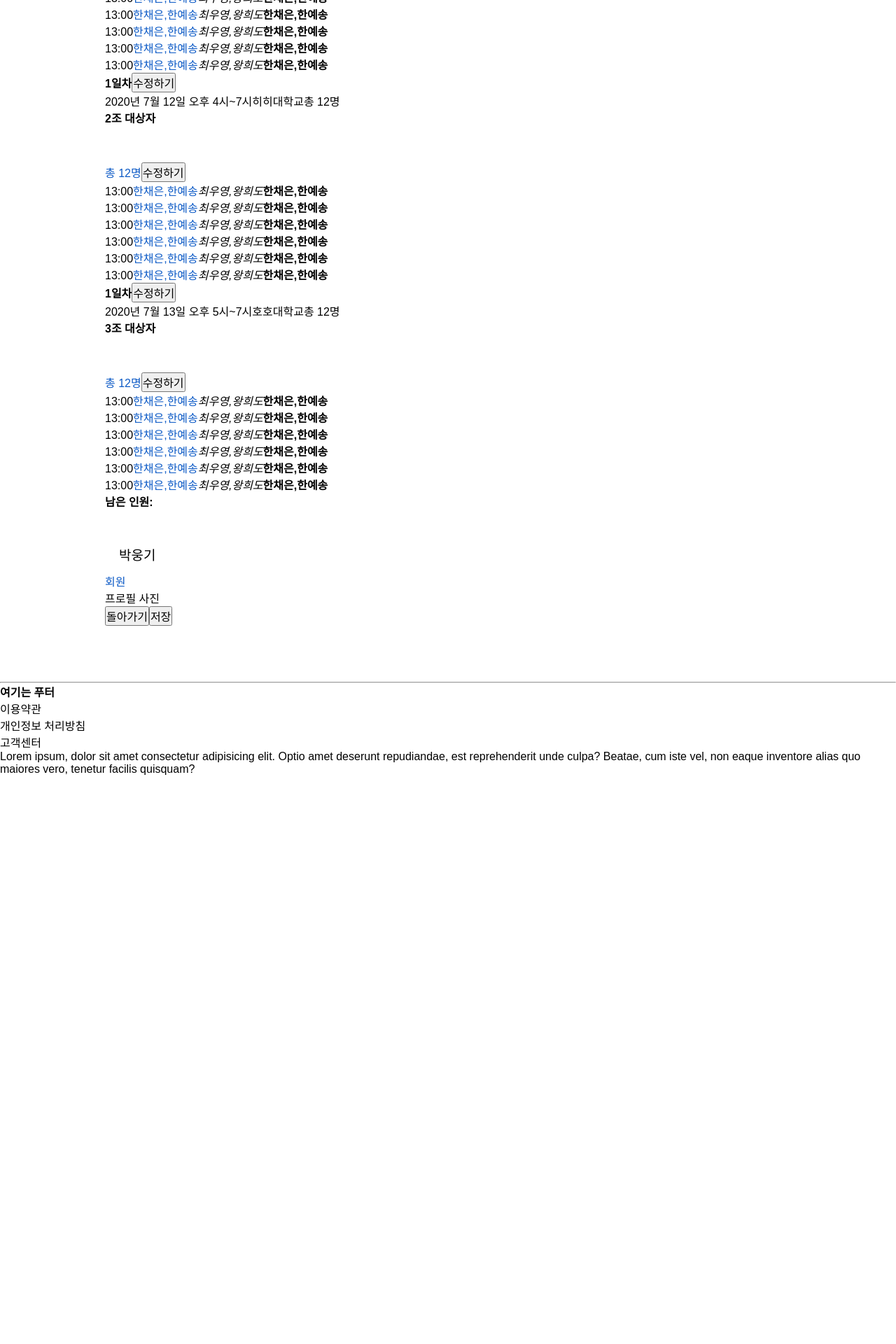
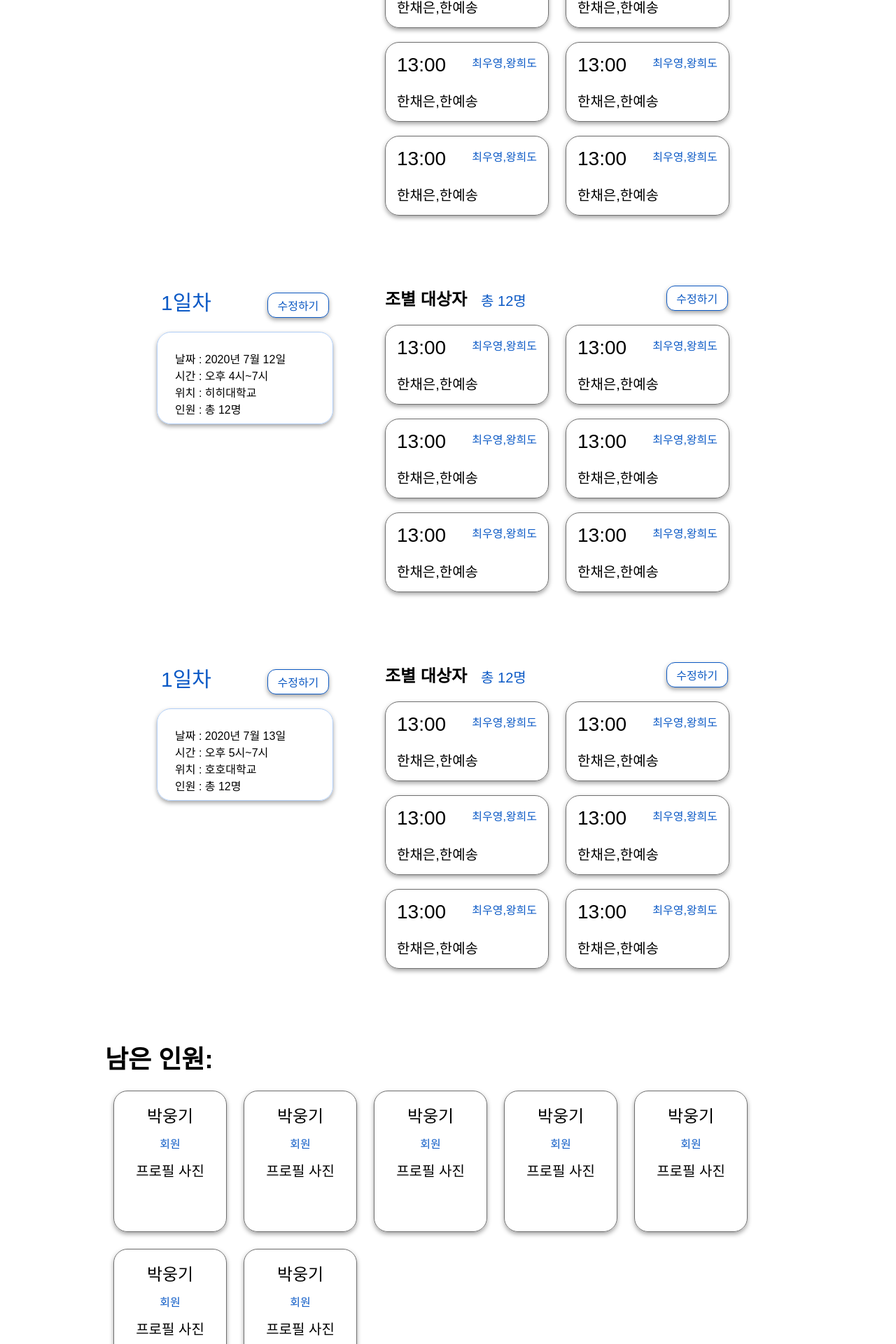
Before and after one commit to Kim-Hyunjo/MoZIP, a React (Create React App) app in the folder front/: page /recruit/schedule2 in a window 1280 px wide. Shown: the part 880-2800 px from the top of the page at 70% size. Before the commit the page ends 1988 px from the top, so only its background shows below. Built offline with nearby package versions, Linux system fonts and the light colour scheme.

Commit message:
feat: additional css changes to schedule2

```diff
--- a/front/src/pages/mypage/button.css
+++ b/front/src/pages/mypage/button.css
@@ -184,6 +184,19 @@
   padding: 8px;
   width: 120px;
   color: #fff;
+  box-shadow: 0px 3px 6px rgba(0, 0, 0, 0.36);
+  font-weight: 500;
+}
+#button8W {
+  background: #fff;
+  border: 1px solid #0c5ac6;
+  border-radius: 12px;
+  font-size: 16px;
+  display: block;
+  margin: 20px auto;
+  padding: 8px;
+  width: 120px;
+  color: #0c5ac6;
   box-shadow: 0px 3px 6px rgba(0, 0, 0, 0.36);
   font-weight: 500;
 }
--- a/front/src/pages/recruit/ProcessForm.tsx
+++ b/front/src/pages/recruit/ProcessForm.tsx
@@ -269,8 +269,8 @@ const ProcessForm = () => {
       </div>
 
       <div className="recruit_bottombuttons">
-        <button id="button5W" className="recruit_bottombutton">임시저장</button>
-        <button id="button5B" className="recruit_bottombutton">제출하기</button>
+        <button id="button5W" >임시저장</button>
+        <button id="button5B" >제출하기</button>
       </div>
 
       <Dialog
--- a/front/src/pages/recruit/Schedule2.tsx
+++ b/front/src/pages/recruit/Schedule2.tsx
@@ -26,6 +26,7 @@ const Schedule2 = () => {
                 </div>
                 <form action="">
                 <div>
+                <div className="display_horiz give_space_bottom">
                     <div className="interviewDayInform">
                         <span>{day[0].day}</span>
                         <button id="button1">수정하기</button>
@@ -37,68 +38,143 @@ const Schedule2 = () => {
                         </div>
                     </div>
                     <div className="intervieweeInform">
-                        <h3>1조 대상자</h3>
+                        <div className="display_horiz interview_group_wrap"><h3>조별 대상자</h3>
                         <span>총 16명</span>
-                        <button>수정하기</button>
-                        <ul>
+                        <button id="button1">수정하기</button></div>
+                        <ul className="intervieweeGroup">
                             {appply.map((info)=>{
                                 return(
-                                    <li>{info.time}<span>{info.candidate}</span><em>{info.manager}</em><strong>{info.candidate}</strong></li>
+                                    <li className="tiny_gray_namecard">
+                                        {info.time}
+                                        <span>{info.manager}</span>
+                                        <div>{info.candidate}</div>
+                                    </li>
                                 )
                             })}
                         </ul>
                     </div>
-                    <div><strong>{day[1].day}</strong>
-                    <button>수정하기</button>
-                    <p>{day[1].date}
-                    {day[1].time}
-                    {day[1].site}
-                    {day[1].total}</p>
                     </div>
-                    <div>
-                        <h3>2조 대상자</h3>
-                        <span>총 12명</span>
-                        <button>수정하기</button>
-                        <ul>
+
+                    <div className="display_horiz give_space_bottom">
+                    <div className="interviewDayInform">
+                        <span>{day[1].day}</span>
+                        <button id="button1">수정하기</button>
+                        <div className="tiny_gray_namecard">
+                            날짜 : {day[1].date}<br></br>
+                            시간 : {day[1].time}<br></br>
+                            위치 : {day[1].site}<br></br>
+                            인원 : {day[1].total}<br></br>
+                        </div>
+                    </div>
+                    <div className="intervieweeInform">
+                        <div className="display_horiz interview_group_wrap">
+                            <h3>조별 대상자</h3>
+                            <span>총 12명</span>
+                            <button id="button1">수정하기</button>
+                        </div>
+                        <ul className="intervieweeGroup">
                             {appply2.map((info)=>{
                                 return(
-                                    <li>{info.time}<span>{info.candidate}</span><em>{info.manager}</em><strong>{info.candidate}</strong></li>
+                                    <li className="tiny_gray_namecard">
+                                        {info.time}
+                                        <span>{info.manager}</span>
+                                        <div>{info.candidate}</div>
+                                    </li>
                                 )
                             })}
                         </ul>
                     </div>
-                    <div><strong>{day[2].day}</strong>
-                    <button>수정하기</button>
-                    <p>{day[2].date}
-                    {day[2].time}
-                    {day[2].site}
-                    {day[2].total}</p>
                     </div>
-                    <div>
-                        <h3>3조 대상자</h3>
-                        <span>총 12명</span>
-                        <button>수정하기</button>
-                        <ul>
+
+                    <div className="display_horiz give_space_bottom">
+                    <div className="interviewDayInform">
+                        <span>{day[2].day}</span>
+                        <button id="button1">수정하기</button>
+                        <div className="tiny_gray_namecard">
+                            날짜 : {day[2].date}<br></br>
+                            시간 : {day[2].time}<br></br>
+                            위치 : {day[2].site}<br></br>
+                            인원 : {day[2].total}<br></br>
+                        </div>
+                    </div>
+                    <div className="intervieweeInform">
+                        <div className="display_horiz interview_group_wrap">
+                            <h3>조별 대상자</h3>
+                            <span>총 12명</span>
+                            <button id="button1">수정하기</button>
+                        </div>
+                        <ul className="intervieweeGroup">
                             {appply3.map((info)=>{
                                 return(
-                                    <li>{info.time}<span>{info.candidate}</span><em>{info.manager}</em><strong>{info.candidate}</strong></li>
+                                    <li className="tiny_gray_namecard">
+                                        {info.time}
+                                        <span>{info.manager}</span>
+                                        <div>{info.candidate}</div>
+                                    </li>
                                 )
                             })}
                         </ul>
                     </div>
+                    </div>
                 </div>
-                <div>
-                    <h3>남은 인원:</h3>
+                <div className="interview_leftover">
+                    <h2>남은 인원:</h2>
                     <div>
+                    <div className="tiny_gray_namecard display_horiz2">
                         <h4>박웅기</h4>
                             <span>
                                 회원
                             </span>
                             <div>프로필 사진</div>
                     </div>
+                    <div className="tiny_gray_namecard display_horiz2">
+                        <h4>박웅기</h4>
+                            <span>
+                                회원
+                            </span>
+                            <div>프로필 사진</div>
+                    </div>
+                    <div className="tiny_gray_namecard display_horiz2">
+                        <h4>박웅기</h4>
+                            <span>
+                                회원
+                            </span>
+                            <div>프로필 사진</div>
+                    </div>
+                    <div className="tiny_gray_namecard display_horiz2">
+                        <h4>박웅기</h4>
+                            <span>
+                                회원
+                            </span>
+                            <div>프로필 사진</div>
+                    </div>
+                    <div className="tiny_gray_namecard display_horiz2">
+                        <h4>박웅기</h4>
+                            <span>
+                                회원
+                            </span>
+                            <div>프로필 사진</div>
+                    </div>
+                    <div className="tiny_gray_namecard display_horiz2">
+                        <h4>박웅기</h4>
+                            <span>
+                                회원
+                            </span>
+                            <div>프로필 사진</div>
+                    </div>
+                    <div className="tiny_gray_namecard display_horiz2">
+                        <h4>박웅기</h4>
+                            <span>
+                                회원
+                            </span>
+                            <div>프로필 사진</div>
+                    </div>
+                    </div>
                 </div>
-                <button>돌아가기</button>
-                <button>저장</button>
+                <div className="interview_btns5">
+                    <button id="button5W" >돌아가기</button>
+                    <button id="button5B" >저장</button>
+                </div>
                 </form>
             </div>
         </div>
--- a/front/src/pages/recruit/recruit.css
+++ b/front/src/pages/recruit/recruit.css
@@ -22,6 +22,18 @@
 .givemargin {
   margin: 12px;
   margin-top: 4px;
+}
+.display_horiz{
+    display: inline-flex;
+}
+.display_vert{
+    display: flex;
+}
+.display_horiz2{
+    display: inline-block;
+}
+.give_space_bottom{
+    margin-bottom: 100px;
 }
 /*for selection*/
 .explanation {
@@ -191,9 +203,15 @@
 .recruit_bottombuttons {
     text-align: center;
 }
-.recruit_bottombutton {
+
+.recruit_bottombuttons #button5W,
+.recruit_bottombuttons #button5B{
     margin: 20px;
     margin-top: 28px;
+    font-size: 20px;
+    padding: 8px;
+    height: auto;
+
 }
 /*processform_dialog*/
 .MuiDialog-root .rec_dig_title{
@@ -371,3 +389,87 @@
 .interviewQuestion #button1 {
   transform: translate(0%, -60%);
 }
+/*surely used in schedule2*/
+.intervieweeInform h3{
+    font-size: 24px;
+    margin-bottom: 0;
+}
+.interview_group_wrap{
+}
+.intervieweeInform .display_horiz h3{
+    margin-right: 20px;
+
+}
+.intervieweeGroup{
+    width: 560px;
+    margin:0;
+}
+.intervieweeInform .display_horiz span{
+    margin-right: 200px;
+    font-size: 20px;
+    margin-top: 6px;
+}
+.intervieweeGroup .tiny_gray_namecard{
+    margin-right: 24px;
+    margin-bottom: 0;
+    display: inline-block;
+    font-size: 28px;
+    padding: 16px;
+    position: relative;
+}
+.intervieweeGroup .tiny_gray_namecard span{
+    font-size: 16px;
+    position: absolute;
+    right: 16px;
+    top:16px;
+}
+.intervieweeGroup .tiny_gray_namecard div{
+    font-size: 20px;
+    margin-top: 20px;
+}
+.interview_leftover{
+    margin-bottom: 80px;
+}
+.interview_leftover h2{
+    font-size: 36px;
+    font-weight: 600;
+}
+
+.interview_leftover .tiny_gray_namecard{
+    margin: 12px;
+    height: 180px;
+    width: 140px;
+}
+
+.interview_leftover .tiny_gray_namecard h4{
+    font-size: 24px;
+    font-weight: 500;
+    text-align: center;
+    width: auto;
+    margin: 8px;
+}
+.interview_leftover .tiny_gray_namecard span{
+    font-size: 16px;
+    display: flex;
+    justify-content: center;
+}
+.interview_leftover .tiny_gray_namecard div{
+    font-size: 20px;
+    text-align: center;
+    margin-top: 12px;
+}
+.interview_btns5{
+    display: flex;
+    justify-content: center;
+    align-content: center;
+    margin-top: -12px;
+}
+.interview_btns5 #button5W,
+.interview_btns5 #button5B{
+    margin: 0px;
+    margin-right: 20px;
+    font-size: 20px;
+    padding: 8px;
+    height: auto;
+
+}
```
